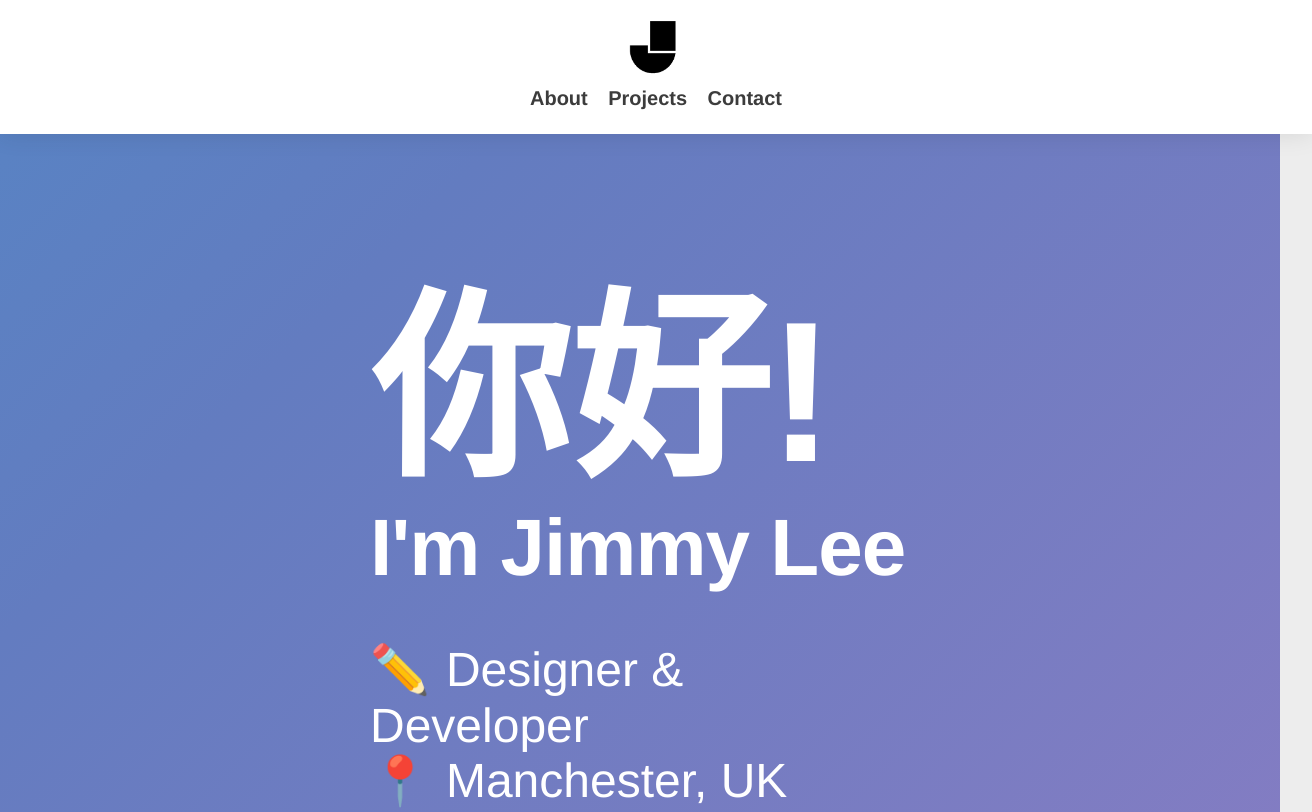
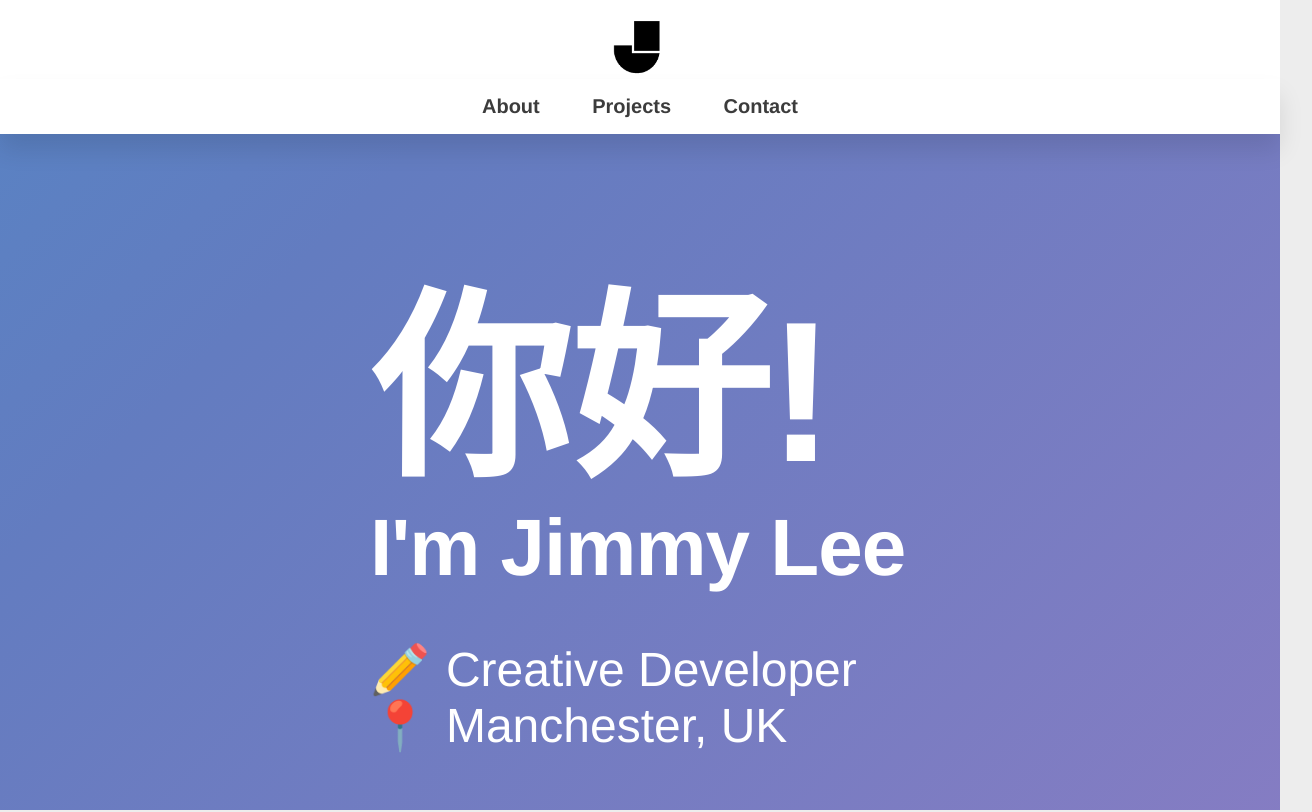
Before and after one commit to jimmylee88/handwritten-html-css, a plain HTML site: page index.html in a window 1280 px wide. Shown: the top 812 px of the page, 1312 px wide, since content can reach past the window. Drawn offline with Linux system fonts and the light colour scheme.

Commit message:
Separated Logo from Sticky Nav Bar, fixed z-index layering

```diff
--- a/assets/style.css
+++ b/assets/style.css
@@ -10,19 +10,29 @@
     --section-margin-bottom: 80px;
 }
 
+/* Div to contain the logo, doesn't stay sticky at top with nav when scrolling down */
+.logobar {
+    width: 100%;
+    background-color: var(--secondary-bg);
+    text-align: center;
+    padding-top: 16px;
+}
+
 nav {
     position: sticky;
     top: 0;
     width: 100%;
-    padding: 16px;
+    padding: 8px 0 8px 0;
     background-color: var(--secondary-bg);
     text-align: center;
-    box-shadow: 0px 0px 24px rgba(0, 0, 0, 0.1);;
+    box-shadow: 0px 16px 24px rgba(0, 0, 0, 0.1);;
+    /* z-index stops weird bug with article cards overlapping sticky nav bar */
+    z-index: 10;
 }
 
 .nav-links a {
     display: inline-block;
-    padding: 8px 8px;
+    padding: 8px 24px;
     font-size: 20px;
     font-weight: 600;
     text-decoration: none;
@@ -129,6 +139,8 @@ h3 {
 span.role:before {
     content: "✏️";
     margin-right: 16px;
+    display: inline-block;
+    transform: scaleX(-1);
 }
 
 span.location:before {
--- a/index.html
+++ b/index.html
@@ -8,8 +8,9 @@
 </head>
 
 <body>
+    <div class="logobar"><img class="logo" src="./assets/images/JL_bird_logo_dark 2.webp" alt="animated bird logo" width="60px"/></div>
     <nav>
-        <img class="logo" src="./assets/images/JL_bird_logo_dark 2.webp" alt="animated bird logo" width="60px"/>
+
         <div class="nav-links">
             <a href="#about">About</a>
             <a href="#projects">Projects</a>
@@ -21,7 +22,7 @@
         <div class="header-content">
         <h1 class="sino">你好!</h1>
         <h1 class="intro">I'm Jimmy Lee</h1>
-        <h1><span class="role">Designer & Developer</span><br>
+        <h1><span class="role">Creative Developer</span><br>
         <span class="location">Manchester, UK</span></h1>
         </div>
     </header>
```
